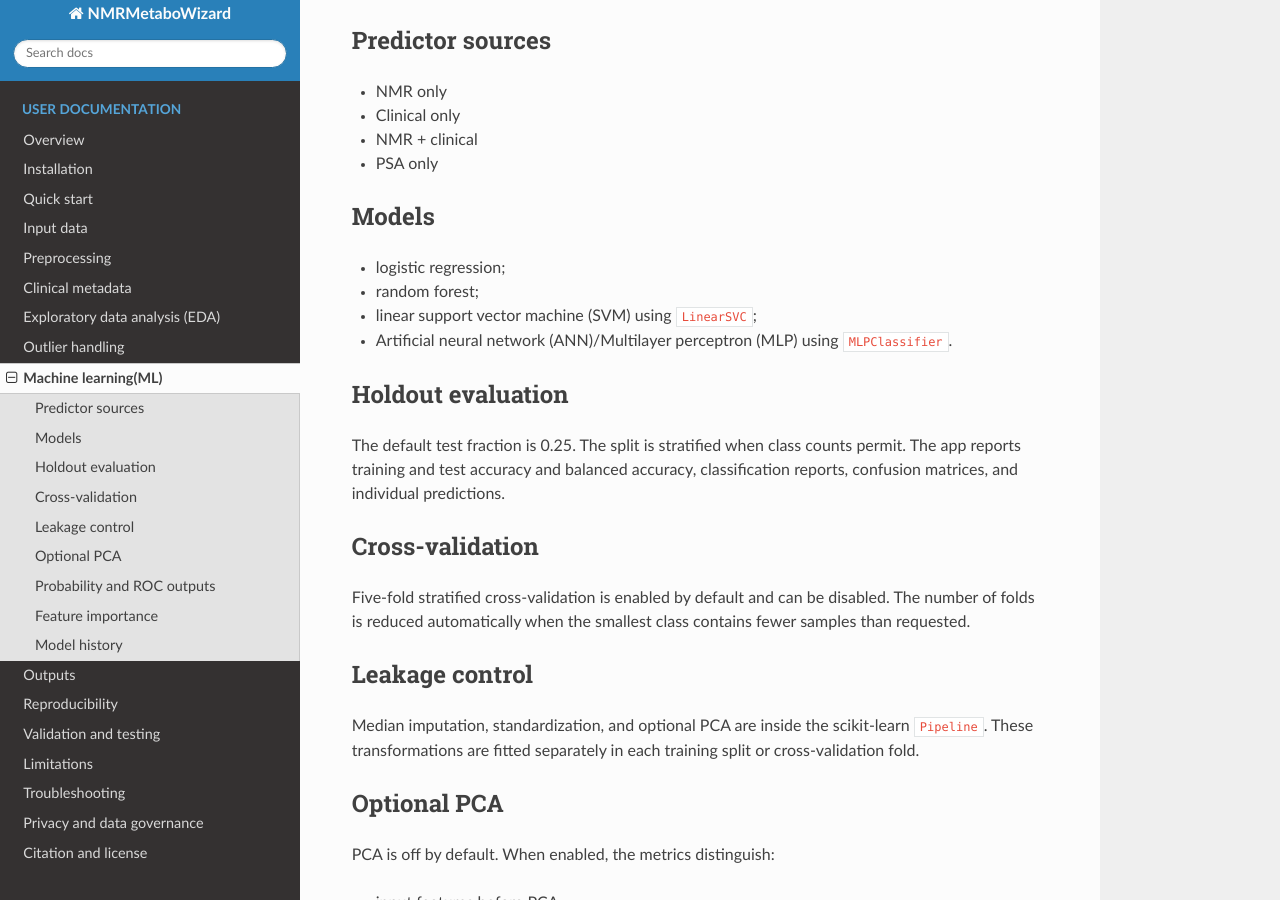
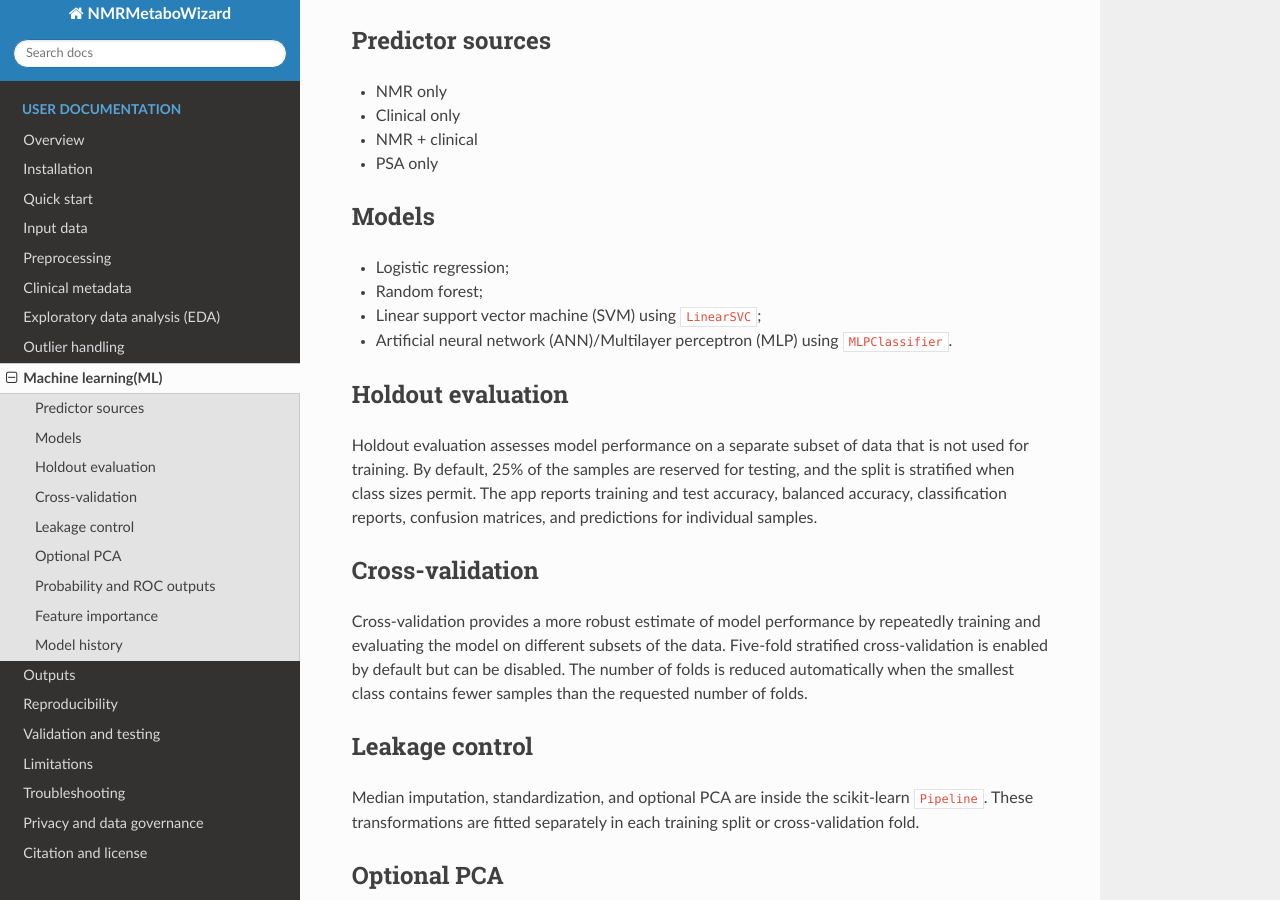
Before and after one commit to Parygithub/NMRMetaboWizard, a Sphinx documentation site: the page built from docs/source/machine_learning.rst, in a window 1280 px wide and 900 px high, scrolled down 208 px. Built offline with Sphinx 7.4.7 and the Read the Docs theme 3.1.0, drawn with Linux system fonts in a browser that asks for light colours.

Commit message:
Update machine_learning.rst

```diff
--- a/docs/source/machine_learning.rst
+++ b/docs/source/machine_learning.rst
@@ -14,24 +14,20 @@ Predictor sources
 Models
 ------
 
-- logistic regression;
-- random forest;
-- linear support vector machine (SVM) using ``LinearSVC``;
+- Logistic regression;
+- Random forest;
+- Linear support vector machine (SVM) using ``LinearSVC``;
 - Artificial neural network (ANN)/Multilayer perceptron (MLP) using ``MLPClassifier``.
 
 Holdout evaluation
 ------------------
 
-The default test fraction is 0.25. The split is stratified when class counts
-permit. The app reports training and test accuracy and balanced accuracy,
-classification reports, confusion matrices, and individual predictions.
+Holdout evaluation assesses model performance on a separate subset of data that is not used for training. By default, 25% of the samples are reserved for testing, and the split is stratified when class sizes permit. The app reports training and test accuracy, balanced accuracy, classification reports, confusion matrices, and predictions for individual samples.
 
 Cross-validation
 ----------------
 
-Five-fold stratified cross-validation is enabled by default and can be
-disabled. The number of folds is reduced automatically when the smallest class
-contains fewer samples than requested.
+Cross-validation provides a more robust estimate of model performance by repeatedly training and evaluating the model on different subsets of the data. Five-fold stratified cross-validation is enabled by default but can be disabled. The number of folds is reduced automatically when the smallest class contains fewer samples than the requested number of folds.
 
 Leakage control
 ---------------
```
